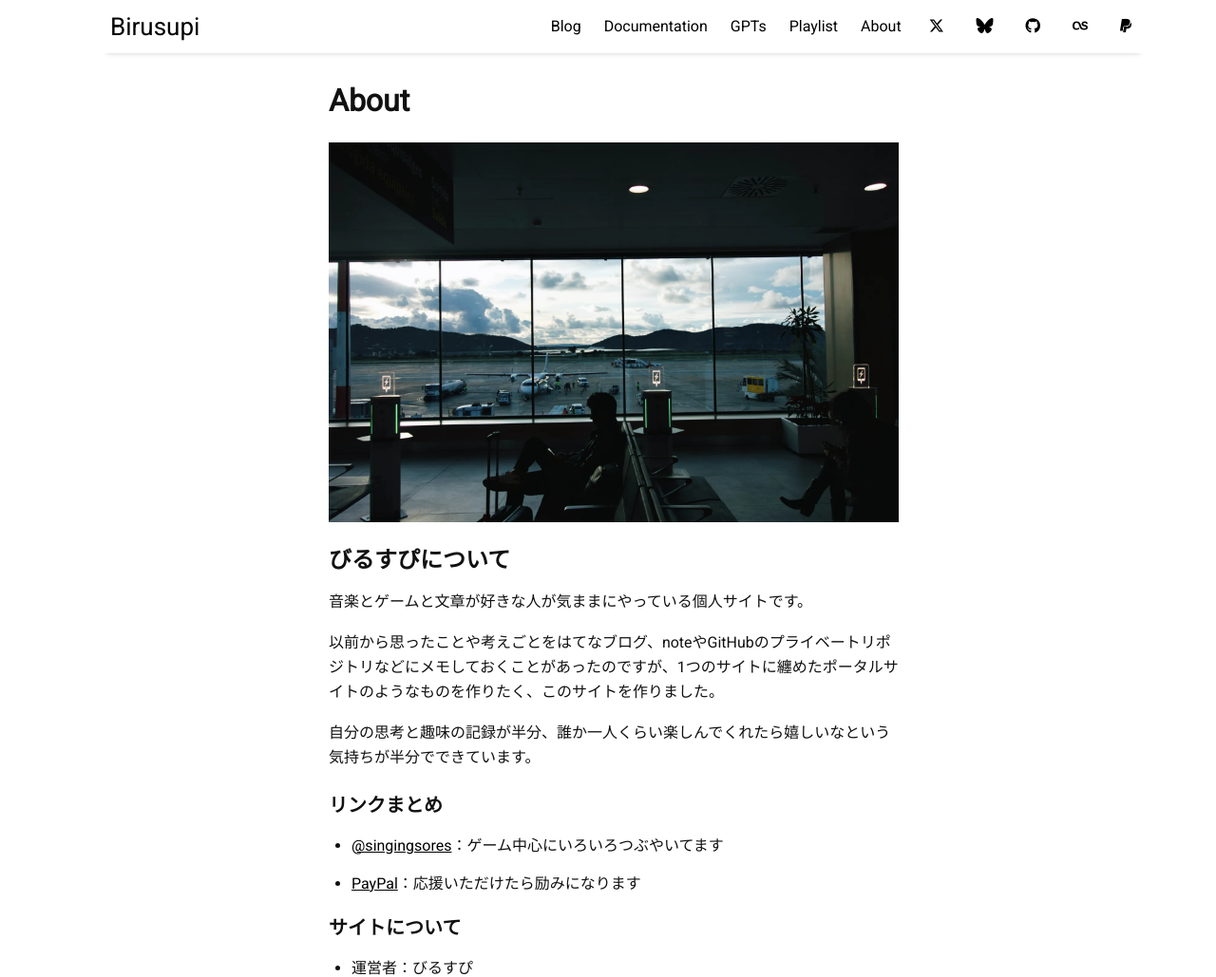
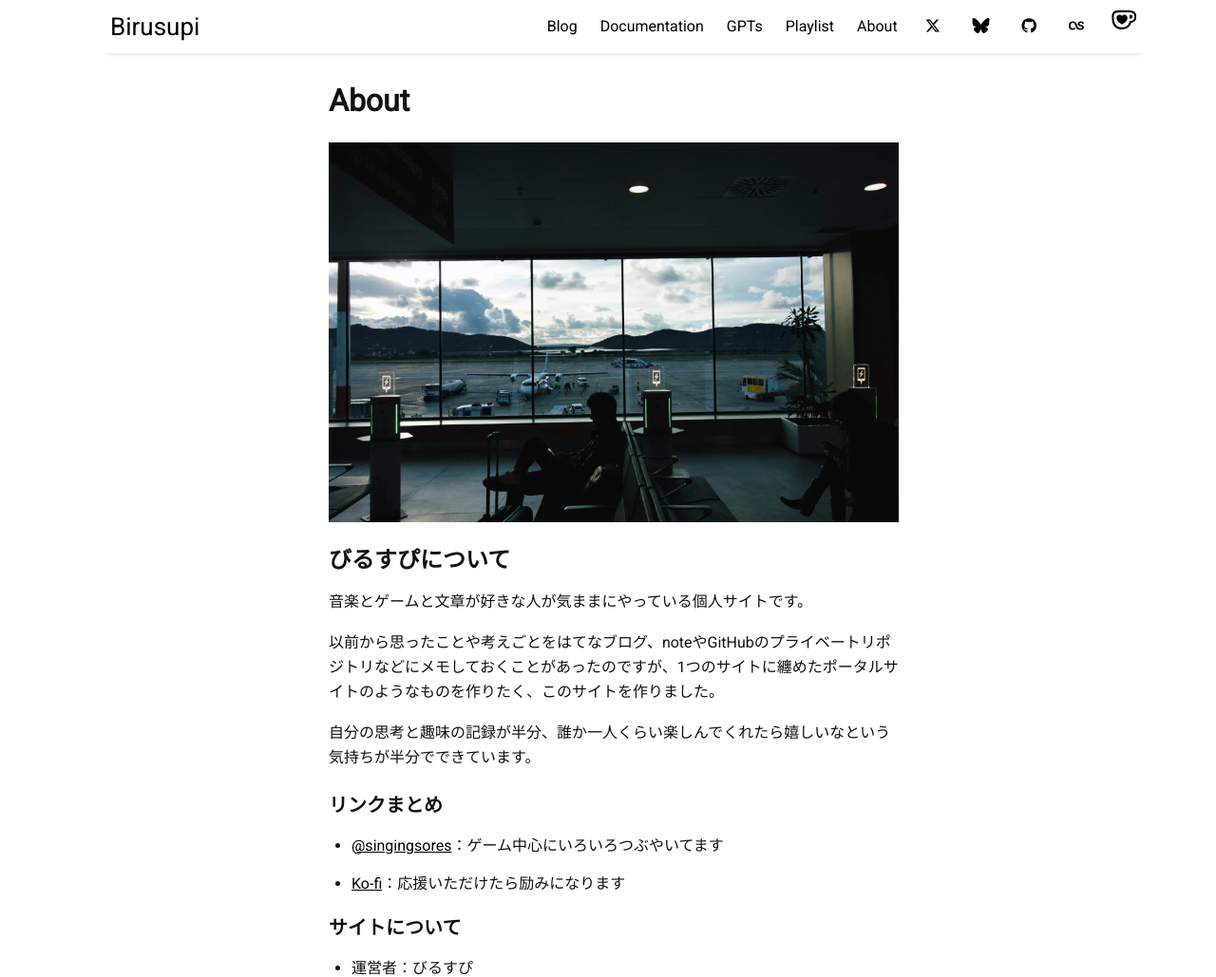
Before and after one commit to spira-unplugged/birusupi, a Jekyll site: the page built from pages/about.md, in a window 1280 px wide and 1400 px high. Shown: the top 1029 px of the window at 95% size. Built offline with Jekyll 4.4.1, drawn with Linux system fonts in a browser that asks for light colours.

Commit message:
Replace PayPal support links with Ko-fi across site

```diff
--- a/_data/settings.yml
+++ b/_data/settings.yml
@@ -21,7 +21,7 @@ social:
 # - {icon: 'tumblr', link:    'https://kiyosawa.tumblr.com/'}
 - {icon: 'github', link:    'https://github.com/spira-unplugged'}
 - {icon: 'lastfm', link:    'https://www.last.fm/ja/user/realmofflight'}
-- {icon: 'paypal', link:    'https://paypal.me/birusupi'}
+- {icon: 'kofi', link:    'https://ko-fi.com/birusupi'}
 # - {icon: 'rss-square', link: 'feed.xml'}
 # - {icon: 'rss-square', link: 'rss-feed.xml'}
 
--- a/_includes/footer.html
+++ b/_includes/footer.html
@@ -1,7 +1,11 @@
 <footer class="footer">
   {% for item in site.data.settings.social %}
     <a href="{{ item.link }}" class="menu-link" target="_blank" rel="noopener">
-      <i class="fa-brands fa-{{ item.icon }}" aria-hidden="true"></i>
+      {% if item.icon == 'kofi' %}
+        <span class="social-icon social-icon-kofi" aria-hidden="true"></span>
+      {% else %}
+        <i class="fa-brands fa-{{ item.icon }}" aria-hidden="true"></i>
+      {% endif %}
     </a>
   {% endfor %}
 
--- a/_includes/header.html
+++ b/_includes/header.html
@@ -8,7 +8,11 @@
     {% endfor %}
     {% for item in site.data.settings.social %}
       <a href="{{ item.link }}" class="menu-link" target="_blank" rel="noopener">
-        <i class="fa-brands fa-{{ item.icon }}" aria-hidden="true"></i>
+        {% if item.icon == 'kofi' %}
+          <span class="social-icon social-icon-kofi" aria-hidden="true"></span>
+        {% else %}
+          <i class="fa-brands fa-{{ item.icon }}" aria-hidden="true"></i>
+        {% endif %}
       </a>
     {% endfor %}
   </nav>
@@ -20,7 +24,11 @@
       {% endfor %}
       {% for item in site.data.settings.social %}
         <a href="{{ item.link }}" class="menu-link" target="_blank" rel="noopener">
-          <i class="fa-brands fa-{{ item.icon }}" aria-hidden="true"></i>
+          {% if item.icon == 'kofi' %}
+            <span class="social-icon social-icon-kofi" aria-hidden="true"></span>
+          {% else %}
+            <i class="fa-brands fa-{{ item.icon }}" aria-hidden="true"></i>
+          {% endif %}
         </a>
       {% endfor %}
     </div>
--- a/_sass/_social-icons.scss
+++ b/_sass/_social-icons.scss
@@ -54,7 +54,16 @@
   @include social-media-icon($lastfm-color, $icon-transition-time);
 }
 
-.fa-paypal {
+.social-icon {
+  display: inline-block;
   padding: 5px;
-  @include social-media-icon($paypal-color, $icon-transition-time);
 }
+
+.social-icon-kofi {
+  width: 1em;
+  height: 1em;
+  background-color: currentColor;
+  mask: url('/birusupi/assets/icons/kofi-fa.svg') center / contain no-repeat;
+  -webkit-mask: url('/birusupi/assets/icons/kofi-fa.svg') center / contain no-repeat;
+  @include social-media-icon($kofi-color, $icon-transition-time);
+}
--- a/assets/css/main.scss
+++ b/assets/css/main.scss
@@ -21,7 +21,7 @@ $facebook-color: #1877F2;
 $rss-color: #ff6600;
 $tumblr-color: #35465C;
 $lastfm-color: #d51007;
-$paypal-color: #0079C1;
+$kofi-color: #72A5F2;
 
 @import "-sections-dir";
 
--- a/pages/about.md
+++ b/pages/about.md
@@ -17,7 +17,7 @@ last_modified_at: 2025-04-06 00:00:00 +0900
 
 ### リンクまとめ
 - [@singingsores](https://x.com/singingsores)：ゲーム中心にいろいろつぶやいてます
-- [PayPal](https://www.paypal.com/paypalme/birusupi)：応援いただけたら励みになります
+- [Ko-fi](https://ko-fi.com/birusupi)：応援いただけたら励みになります
 
 ### サイトについて
 
```
Also changed, not shown: assets/icons/kofi-fa.svg (added).
